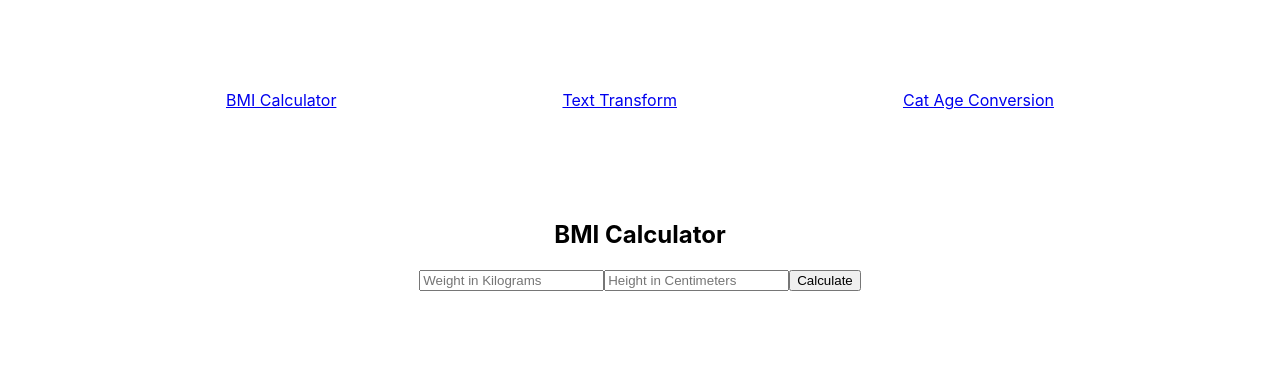
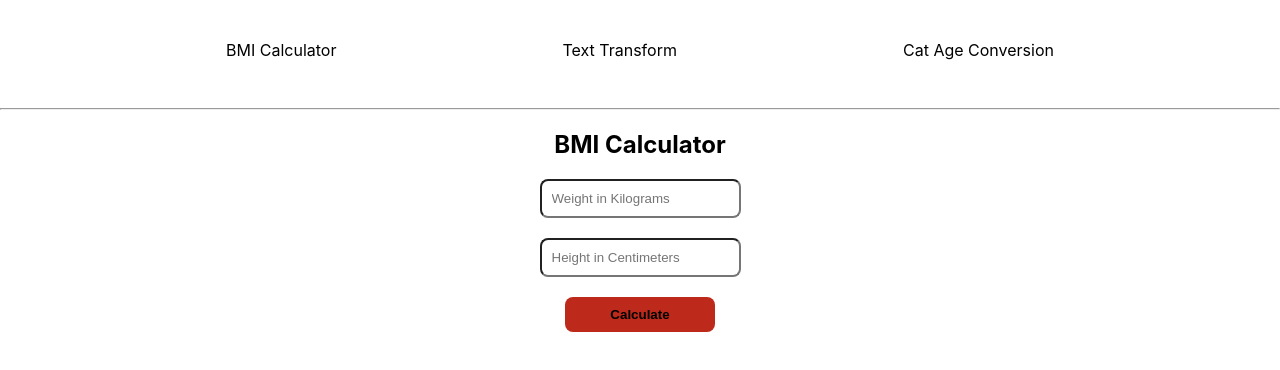
Before and after one commit to fakeboyas/react-router-dom-week4-day5, a React (Create React App) app: page /bmical in a window 1280 px wide. Shown: the top 370 px of the page. Built offline with nearby package versions, Linux system fonts and the light colour scheme.

Commit message:
add home and styled components

```diff
--- a/src/App.js
+++ b/src/App.js
@@ -1,39 +1,37 @@
 import React from "react";
 
 import "./App.css";
-import {
-  BrowserRouter as Router,
-  Switch,
-  Route,
-} from "react-router-dom";
+import { BrowserRouter as Router, Switch, Route } from "react-router-dom";
 
-import Header from './components/Header/Header'
-import CatAge from './pages/CatAgeConversion/CatAge'
-import TextTransform from './pages/TextTransformApp/TextTransform'
-import BMICal from './pages/BMICalculator/BMICal'
+import Header from "./components/Header/Header";
+import CatAge from "./pages/CatAgeConversion/CatAge";
+import TextTransform from "./pages/TextTransformApp/TextTransform";
+import BMICal from "./pages/BMICalculator/BMICal";
+import Home from "./pages/Home/Home";
 
 function App() {
-  return <div className="App">
+  return (
+    <div className="App">
       <Router>
         <Header />
 
         <Switch>
-
-                <Route exact path='/bmical'>
+          <Route exact path="/">
+            <Home />
+          </Route>
+          <Route exact path="/bmical">
             <BMICal />
           </Route>
-                <Route exact path='/texttransform'>
+          <Route exact path="/texttransform">
             <TextTransform />
           </Route>
-                <Route exact path='/catage'>
+          <Route exact path="/catage">
             <CatAge />
           </Route>
-
-
         </Switch>
       </Router>
-
-  </div>;
+    </div>
+  );
 }
 
 export default App;
--- a/src/components/Header/Header.jsx
+++ b/src/components/Header/Header.jsx
@@ -2,18 +2,28 @@ import React from "react";
 import { Link } from "react-router-dom";
 import styled from "styled-components";
 
-const Navbar = styled.nav`
+
+const Navbar = styled.div`
   display: flex;
   flex-direction: row;
   justify-content: space-evenly;
   align-items: center;
   text-decoration: none;
   width: 100%;
-  height: 200px;
+  height: 100px;
 `;
 
-const Navitem = styled.nav`
+const Navitem = styled.div`
+  a {
+    text-decoration: none;
+    color: black;
+  }
+  a:hover{
 
+      padding: 10px;
+      border-radius: 4px;
+      background-color: #C2CAD0;
+  }
 `;
 
 function Header() {
@@ -23,15 +33,16 @@ function Header() {
         <Navitem>
           <Link to="/bmical">BMI Calculator</Link>
         </Navitem>
+
         <Navitem>
           <Link to="/texttransform">Text Transform</Link>
         </Navitem>
 
         <Navitem>
-        <Link to="/catage">Cat Age Conversion</Link>
+          <Link to="/catage">Cat Age Conversion</Link>
         </Navitem>
-
       </Navbar>
+      <hr />
     </div>
   );
 }
--- a/src/pages/BMICalculator/BMICal.jsx
+++ b/src/pages/BMICalculator/BMICal.jsx
@@ -1,19 +1,37 @@
 import React, { useState } from "react";
+import styled from "styled-components";
 
+const InputForm = styled.div`
+margin:20px;`
+
+const Input = styled.input`
+padding: 10px;
+border-radius: 8px;`
+
+const Button = styled.button`
+padding: 10px;
+width:150px;
+background-color: #BD291A;
+border-radius: 8px;
+border: 0px;
+font-weight:bold;`
 
 function BMICal() {
   const [weight, setWeight] = useState();
   const [height, setHeight] = useState();
-  const  [display,setDisplay] = useState('');
+  const [display, setDisplay] = useState("");
 
   function calculate(event) {
     event.preventDefault();
-    let bmi = weight / (height/100 * height/100);
-    if (bmi < 18.5) {
-      setDisplay("Your BMI is Underweight");
+    let bmi = weight / (((height / 100) * height) / 100);
+
+    if (bmi < 17) {
+      setDisplay("Your BMI is Heavy Underweight");
+    } else if (bmi < 18.5) {
+      setDisplay("Your BMI is Mild Underweight");
     } else if (bmi < 25) {
       setDisplay("Your BMI is Normal");
-    } else if (bmi < 30) {
+    } else if (bmi < 27) {
       setDisplay("Your BMI is Overweight");
     } else {
       setDisplay("Your BMI is Obese");
@@ -23,25 +41,29 @@ function BMICal() {
     <div>
       <div>
         <h2>BMI Calculator</h2>
-        <form >
-          <input
+        <form>
+          <InputForm>
+            <Input
               placeholder="Weight in Kilograms"
               type="number"
               name="weight"
               id="weight"
               onChange={(event) => setWeight(event.target.value)}
             />
-          <input
+          </InputForm>
+          <InputForm>
+            <Input
               placeholder="Height in Centimeters"
               type="number"
               name="Height"
               id="height"
               onChange={(event) => setHeight(event.target.value)}
             />
-          <button onClick={calculate}>Calculate</button>
+          </InputForm>
+
+          <Button onClick={calculate}>Calculate</Button>
         </form>
         <h3> {display}</h3>
-
       </div>
     </div>
   );
--- a/src/pages/CatAgeConversion/CatAge.jsx
+++ b/src/pages/CatAgeConversion/CatAge.jsx
@@ -1,4 +1,28 @@
 import React, { useState } from "react";
+import styled from "styled-components";
+
+
+
+const Form = styled.form`
+margin: 20px;
+display: flex;
+flex-direction: column;
+align-items: center;`
+
+const Input = styled.input`
+padding: 10px;
+border-radius: 8px;
+margin: 20px;
+width: 200px;`
+
+const Button = styled.button`
+padding: 10px;
+width:150px;
+background-color: #BD291A;
+border-radius: 8px;
+border: 0px;
+font-weight:bold;`
+
 
 
 function CatAge() {
@@ -22,19 +46,19 @@ function CatAge() {
 
   return (
     <div>
-      <form onSubmit={convert}>
+      <Form>
       <h2>Cat Age Converstion</h2>
-        <input
+        <Input
           placeholder="Cat's Age"
           type="number"
           name="name"
           id="catage"
           onChange={(event) => setAge(event.target.value)}
         />
-        <button onClick={convert}>Convert</button>
+        <Button onClick={convert}>Convert</Button>
 
         <h3>Year Human Age = {result} Years</h3>
-      </form>
+      </Form>
     </div>
   );
 }
--- /dev/null
+++ b/src/pages/Home/Home.jsx
@@ -0,0 +1,11 @@
+import React, { Component } from 'react'
+
+export default class Home extends Component {
+    render() {
+        return (
+            <div>
+                <h1>React Router Week 4</h1>
+            </div>
+        )
+    }
+}
--- a/src/pages/TextTransformApp/TextTransform.jsx
+++ b/src/pages/TextTransformApp/TextTransform.jsx
@@ -1,4 +1,28 @@
 import React, { useState } from "react";
+
+import styled from "styled-components";
+
+
+
+const Form = styled.form`
+margin: 20px;
+display: flex;
+flex-direction: column;
+align-items: center;`
+
+const Input = styled.input`
+padding: 10px;
+border-radius: 8px;
+margin: 20px;
+width: 200px;`
+
+const Button = styled.button`
+padding: 10px;
+width:150px;
+background-color: #BD291A;
+border-radius: 8px;
+border: 0px;
+font-weight:bold;`
 
 
 function TextTransform() {
@@ -25,17 +49,18 @@ function TextTransform() {
 
   return (
     <div>
+
+      <Form>
       <h2>Text Transform App</h2>
-      <form>
-        <input
+        <Input
           placeholder="Input Text"
           type="text"
           name="inputText"
           id="inputText"
           onChange={(event) => setText(event.target.value)}
         />
-        <button onClick={convert}>Convert</button>
-      </form>
+        <Button onClick={convert}>Convert</Button>
+      </Form>
       <h3>
         {display}
       </h3>
```
Lines whose indentation alone changed are shown as unchanged.
